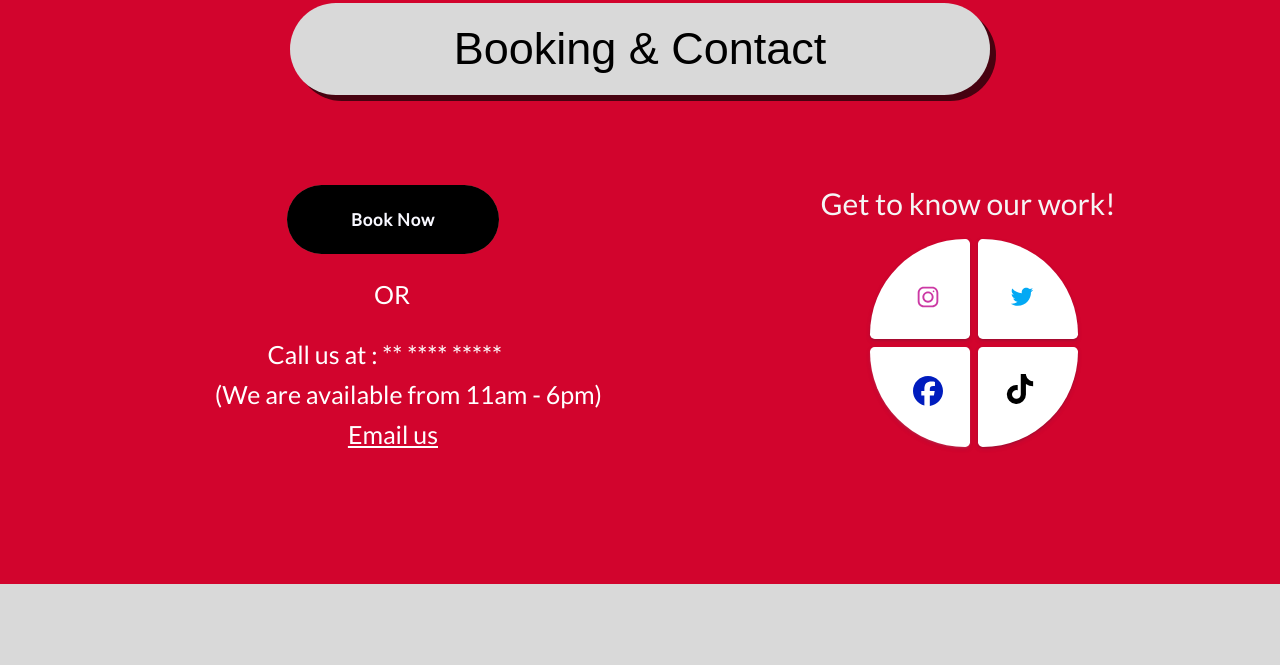
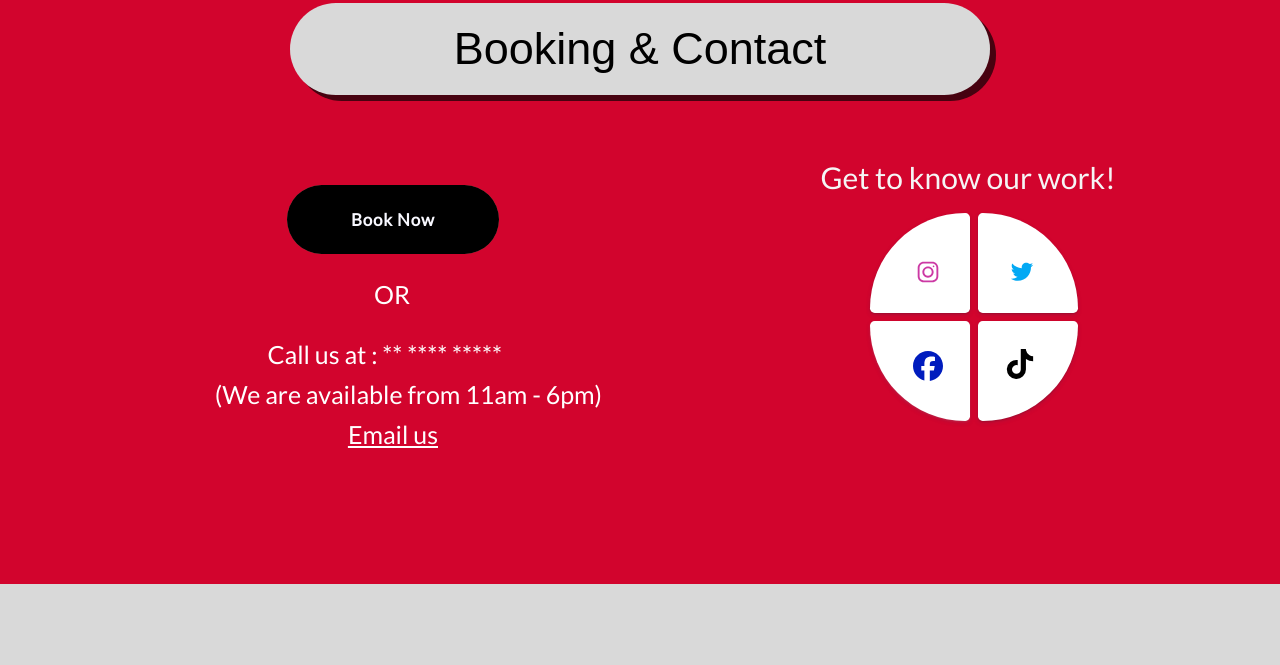
Before and after one commit to Adalynity/pedroreds, a website: page index.html in a window 1280 px wide. Shown: the part 1945-2610 px from the top of the page. Drawn offline with Linux system fonts and the light colour scheme.

Commit message:
Additional spacing

```diff
--- a/styleofRED.css
+++ b/styleofRED.css
@@ -734,7 +734,7 @@ img {
     display: flex;
     flex-direction: column;
     gap: 0.5em;
-    margin-top: 7%;
+    margin-top: 5%;
     margin-left: 68%;
   }
     /* positions of button of page form the booking section */
```
Also changed, not shown: Redsshop.html (+1 -1 lines).
